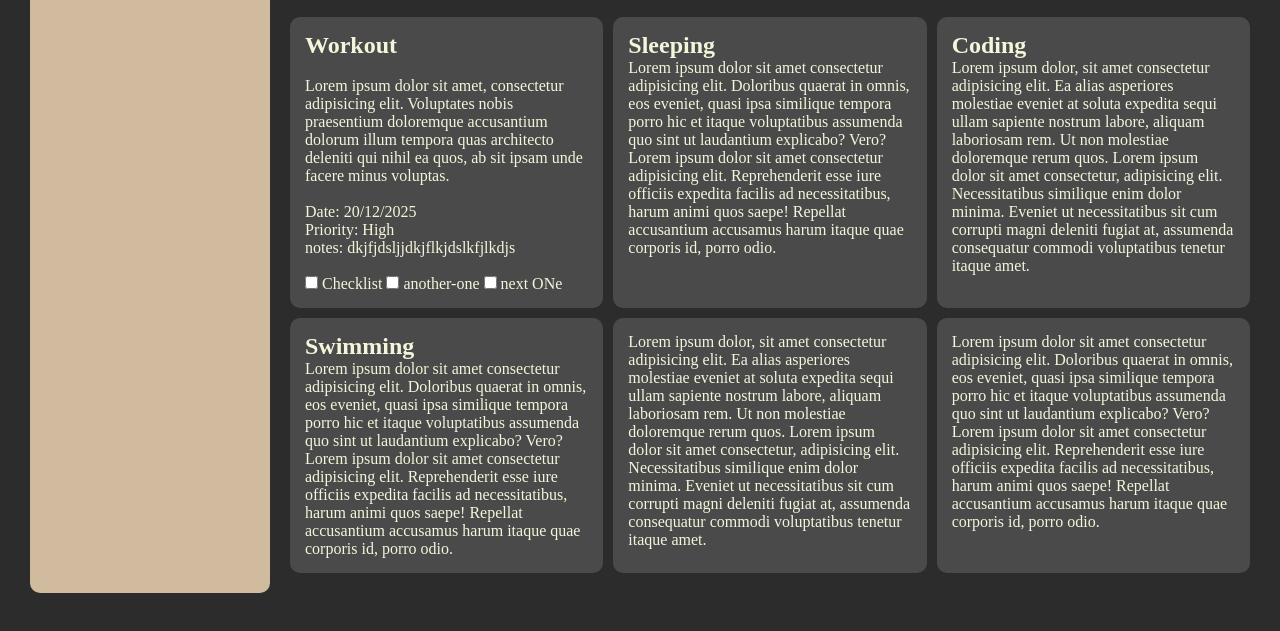
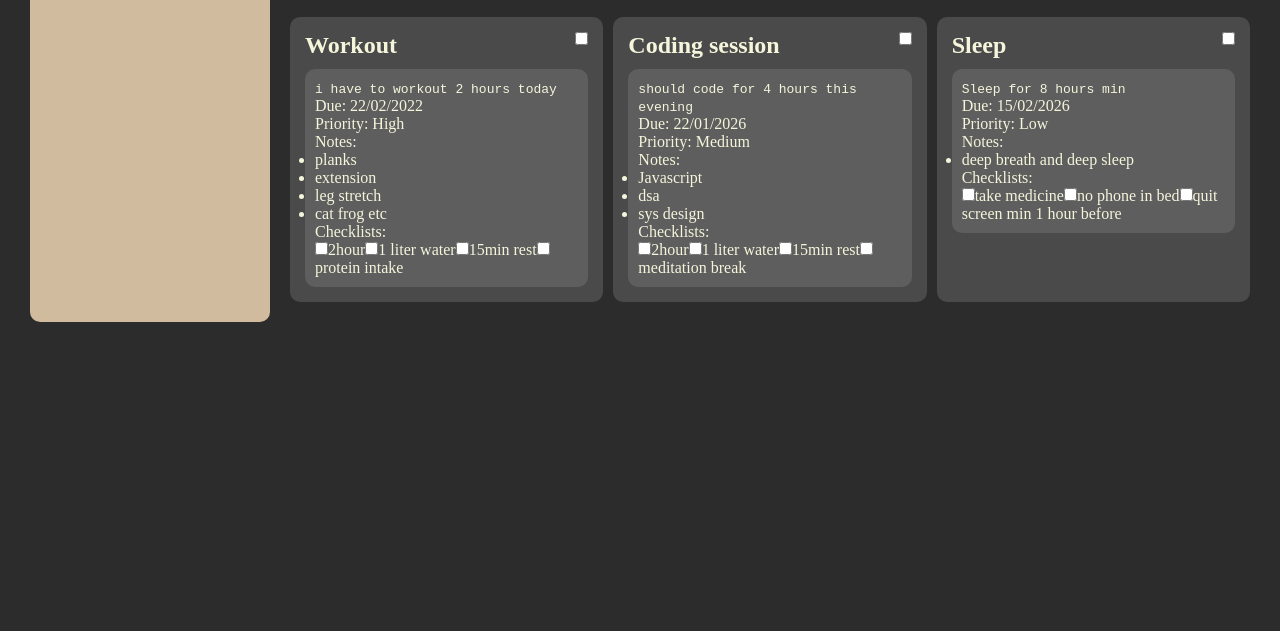
Before and after one commit to hrxd2/todo-list-project, a website built with webpack: page src/template.html in a window 1280 px wide. Shown: the part 219-850 px from the top of the page. After the commit the page ends 800 px from the top, so only its background shows below. Built offline with nearby package versions, Linux system fonts and the light colour scheme.

Commit message:
add: screenController module
module to render tasks on main
little tweaks on task card section tag.

```diff
--- a/src/index.js
+++ b/src/index.js
@@ -1,5 +1,15 @@
 // index.js
 import "./styles.css"
-import { greeting } from "./taskController.js";
+import tasksController from "./taskController.js";
+import { clearDisplay, populateTasks } from "./screenController.js";
 
-console.log(greeting);
+
+const todo = tasksController();
+
+todo.takeTodoInput("Workout", "i have to workout 2 hours today", "22/02/2022", "High", ["planks", "extension" , "leg stretch" , "cat frog etc"], ["2hour", "1 liter water", "15min rest", "protein intake"]);
+todo.takeTodoInput("Coding session", "should code for 4 hours this evening", "22/01/2026", "Medium", ["Javascript", "dsa" , "sys design"], ["2hour", "1 liter water", "15min rest", "meditation break"]);
+todo.takeTodoInput("Sleep", "Sleep for 8 hours min", "15/02/2026", "Low", ["deep breath and deep sleep"], ["take medicine", "no phone in bed" , "quit screen min 1 hour before"]);
+
+clearDisplay();
+
+todo.getTaskArray().forEach(item => populateTasks(item));
--- /dev/null
+++ b/src/screenController.js
@@ -0,0 +1,75 @@
+
+const main = document.querySelector(".main");
+export {clearDisplay, populateTasks};
+
+function clearDisplay(){
+    main.textContent = '';
+}
+
+function newElem(elem, classText, textContent='', id=''){
+    const item = document.createElement(elem);
+    if(classText) item.classList.add(classText);
+    if(textContent) item.textContent = textContent;
+    if(elem === "input"){
+        //hardcode
+        item.type = 'checkbox';
+        item.id = id;
+    }
+    return item;
+}
+
+function populateTasks(obj){
+
+    const {title, description, dueDate, priority, notes, checklist, uid} = obj;
+
+    const section = newElem("section", "section");
+    const taskHead = newElem("div", "task-head");
+    const titleH2 = newElem("h2", '', `${title}`);
+    const isDoneCheckbox = newElem("input", '', '', uid);
+
+    taskHead.append(titleH2, isDoneCheckbox);
+    section.append(taskHead);
+
+    const mainTaskDiv = newElem("div", "task-main");
+    const descriptionPara = newElem("code", 'description-text', `${description}`);
+    const datePara = newElem("p", 'date', `Due: ${dueDate}`);
+    const priorityPara = newElem("p", 'priority', `Priority: ${priority}`);
+
+    mainTaskDiv.append(descriptionPara, datePara, priorityPara);
+
+    if(notes){
+        const noteDiv = newElem('div', 'notes-div');
+        const noteText = newElem('p', 'note-text', 'Notes: ');
+
+        const notesUl = newElem("ul", 'notes');
+
+        for(let note of notes){
+            const li = newElem("li", 'note-li', `${note}`);
+            notesUl.appendChild(li);
+        }
+        noteDiv.append(noteText, notesUl);
+        mainTaskDiv.append(noteDiv);
+    }
+    if(checklist){
+        const checkDiv = newElem("div", 'checklist-div');
+        const checklistText = newElem('p', 'checklist-text', 'Checklists: ');
+        checkDiv.appendChild(checklistText);
+
+        for(let list of checklist){
+            let id = crypto.randomUUID();
+            const input = newElem("input", '', '', id);
+
+            const label = document.createElement("label");
+            label.htmlFor = `${id}`;
+            label.textContent = `${list}`;
+
+            checkDiv.appendChild(input);
+            checkDiv.appendChild(label);
+        }
+        mainTaskDiv.append(checkDiv);
+    }
+
+    section.append(mainTaskDiv);
+
+    main.append(section);
+}
--- a/src/styles.css
+++ b/src/styles.css
@@ -17,7 +17,6 @@ body{
 }
 .header{
   grid-area: 1/2/1/3;
-  /* background: #D0BB9F; */
   border-radius: 15px;
   border: 1px solid grey;
   padding: 50px 20px;
@@ -40,4 +39,18 @@ body{
   color: beige;
   border-radius: 10px;
   padding: 15px;
+  display: grid;
+  gap: 10px;
+  align-content: start;
 }
+
+.task-head{
+  display: flex;
+  align-items: flex-start;
+  justify-content: space-between;
+}
+.task-main{
+  background: #5e5e5e;
+  padding: 10px;
+  border-radius: 10px;
+}
--- a/src/taskController.js
+++ b/src/taskController.js
@@ -1,8 +1,7 @@
 // greeting.js
-export const greeting = "Hello, Odinite!";
 
 
-function tasksController() {
+export default function tasksController() {
 
   const taskArray = [];
   const projectArray = [];
@@ -38,11 +37,12 @@ function tasksController() {
   };
 
   function addTaskToProject(task, project){
+    taskArray.push(task);
     project.tasks.push(task);
     //bit confusion here, (what with multiple files);
   };
 
-  function showProjects(title){
+  function showProjects(){
     projectArray.forEach(project => console.log(project));
   }
 
@@ -57,7 +57,15 @@ function tasksController() {
 
   function removeTasks(task) {
     //remove the one with specific uid // use splice in array
+    //uid usage
     console.log("removed ");
+  }
+
+  function getTaskArray(){
+    return taskArray;
+  }
+  function getProjectArray(){
+    return projectArray;
   }
 
   return {
@@ -68,24 +76,18 @@ function tasksController() {
           showTasks,
           checkTasks,
           removeTasks,
+          getTaskArray,
+          getProjectArray,
   };
 };
 
-const todo = tasksController();
 
-todo.takeTodoInput("Workout", "i have to workout 2 hours today", "22/02/2022", "High", ["planks", "extension" , "leg stretch" , "cat frog etc"], ["2hour", "1 liter water", "15min rest", "protein intake"]);
-todo.takeTodoInput("Coding session", "should code for 4 hours this evening", "22/01/2026", "Medium", ["Javascript", "dsa" , "sys design"], ["2hour", "1 liter water", "15min rest", "meditation break"]);
-todo.takeTodoInput("Sleep", "Sleep for 8 hours min", "15/02/2026", "Low", ["deep breath and deep sleep"], ["take medicine", "no phone in bed" , "quit screen min 1 hour before"]);
+// todo.showTasks();
+// todo.takeProjectInput("Workout");
+// todo.takeProjectInput("Sleep");
 
-todo.showTasks();
-todo.takeProjectInput("Workout");
-todo.takeProjectInput("Sleep");
+// //using hardcoded values, change it accordingly
+// todo.addTaskToProject(todo.taskArray[0], todo.projectArray[0]);
+// todo.addTaskToProject(todo.taskArray[2], todo.projectArray[1]);
 
-todo.addTaskToProject(taskArray[0], projectArray[0]);
-todo.addTaskToProject(taskArray[2], projectArray[1]);
-
-todo.showProjects();
-
-//function screenController(){
-
-//}
+// todo.showProjects();
--- a/src/template.html
+++ b/src/template.html
@@ -26,14 +26,37 @@
       </aside>
 
       <main class="main">
+
         <section class='section'>
-          <h2>Workout</h2>
+          <div class="note-head">
+            <h2>Workout</h2>
+            <input type="checkbox">
+          </div>
+          <br>
+          <div class="note-main">
+            <p>Lorem ipsum dolor sit amet, consectetur adipisicing elit. Voluptates nobis praesentium doloremque accusantium dolorum illum tempora quas architecto deleniti qui nihil ea quos, ab sit ipsam unde facere minus voluptas.</p>
+            <br>
+            <p>Date: 20/12/2025</p>
+            <p>Priority: High</p>
+            <code>notes: dkjfjdsljjdkjflkjdslkfjlkdjs</code>
+            <br>
+            <input type="checkbox">
+            <label for="">Checklist</label>
+            <input type="checkbox">
+            <label for="">another-one</label>
+            <input type="checkbox">
+            <label for="">next ONe</label>
+          </div>
+        </section>
+
+        <section class='section'>
+          <h2>Coding</h2>
           <br>
           <p>Lorem ipsum dolor sit amet, consectetur adipisicing elit. Voluptates nobis praesentium doloremque accusantium dolorum illum tempora quas architecto deleniti qui nihil ea quos, ab sit ipsam unde facere minus voluptas.</p>
           <br>
           <p>Date: 20/12/2025</p>
           <p>Priority: High</p>
-          <p>notes: dkjfjdsljjdkjflkjdslkfjlkdjs</p>
+          <code>notes: dkjfjdsljjdkjflkjdslkfjlkdjs</code>
           <br>
           <input type="checkbox">
           <label for="">Checklist</label>
@@ -43,17 +66,22 @@
           <label for="">next ONe</label>
         </section>
 
+
         <section class='section'>
           <h2>Sleeping</h2>
-        Lorem ipsum dolor sit amet consectetur adipisicing elit. Doloribus quaerat in omnis, eos eveniet, quasi ipsa similique tempora porro hic et itaque voluptatibus assumenda quo sint ut laudantium explicabo? Vero?
-        Lorem ipsum dolor sit amet consectetur adipisicing elit. Reprehenderit esse iure officiis expedita facilis ad necessitatibus, harum animi quos saepe! Repellat accusantium accusamus harum itaque quae corporis id, porro odio.
-        </section>
-
-
-        <section class='section'>
-          <h2>Coding</h2>
-        Lorem ipsum dolor, sit amet consectetur adipisicing elit. Ea alias asperiores molestiae eveniet at soluta expedita sequi ullam sapiente nostrum labore, aliquam laboriosam rem. Ut non molestiae doloremque rerum quos.
-        Lorem ipsum dolor sit amet consectetur, adipisicing elit. Necessitatibus similique enim dolor minima. Eveniet ut necessitatibus sit cum corrupti magni deleniti fugiat at, assumenda consequatur commodi voluptatibus tenetur itaque amet.
+          <br>
+          <p>Lorem ipsum dolor sit amet, consectetur adipisicing elit. Voluptates nobis praesentium doloremque accusantium dolorum illum tempora quas architecto deleniti qui nihil ea quos, ab sit ipsam unde facere minus voluptas.</p>
+          <br>
+          <p>Date: 20/12/2025</p>
+          <p>Priority: High</p>
+          <code>notes: dkjfjdsljjdkjflkjdslkfjlkdjs</code>
+          <br>
+          <input type="checkbox">
+          <label for="">Checklist</label>
+          <input type="checkbox">
+          <label for="">another-one</label>
+          <input type="checkbox">
+          <label for="">next ONe</label>
         </section>
 
         <section class='section'>
```
